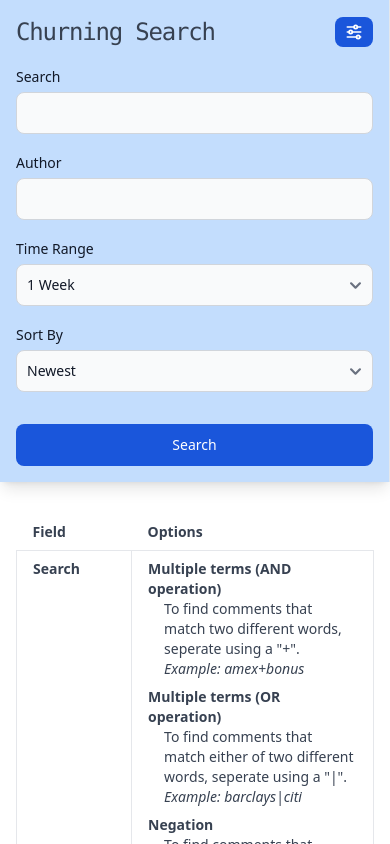
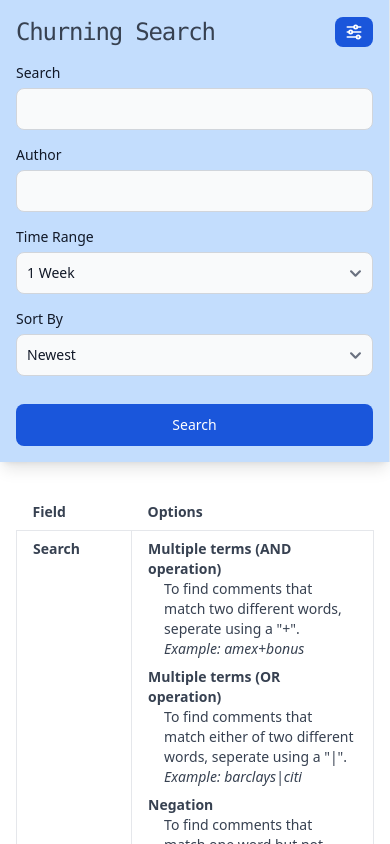
Before and after one commit to garettg/churning.io, a Next.js app: page / in a window 390 px wide. Shown: the top 844 px of the page. Built offline with nearby package versions, Linux system fonts and the light colour scheme.

Commit message:
Mobile tweaks.

```diff
--- a/src/components/SearchForm.js
+++ b/src/components/SearchForm.js
@@ -50,7 +50,7 @@ const SearchForm = () => {
     }
 
     return (
-        <form onSubmit={searchSubmit} className="flex flex-col gap-4 mt-4" role="search" aria-label="Search Form">
+        <form onSubmit={searchSubmit} className="flex flex-col gap-3 lg:gap-4 mt-3 md:mt-4" role="search" aria-label="Search Form">
             <div>
                 <div className="mb-1 block">
                     <Label htmlFor="query" value="Search" />
```
